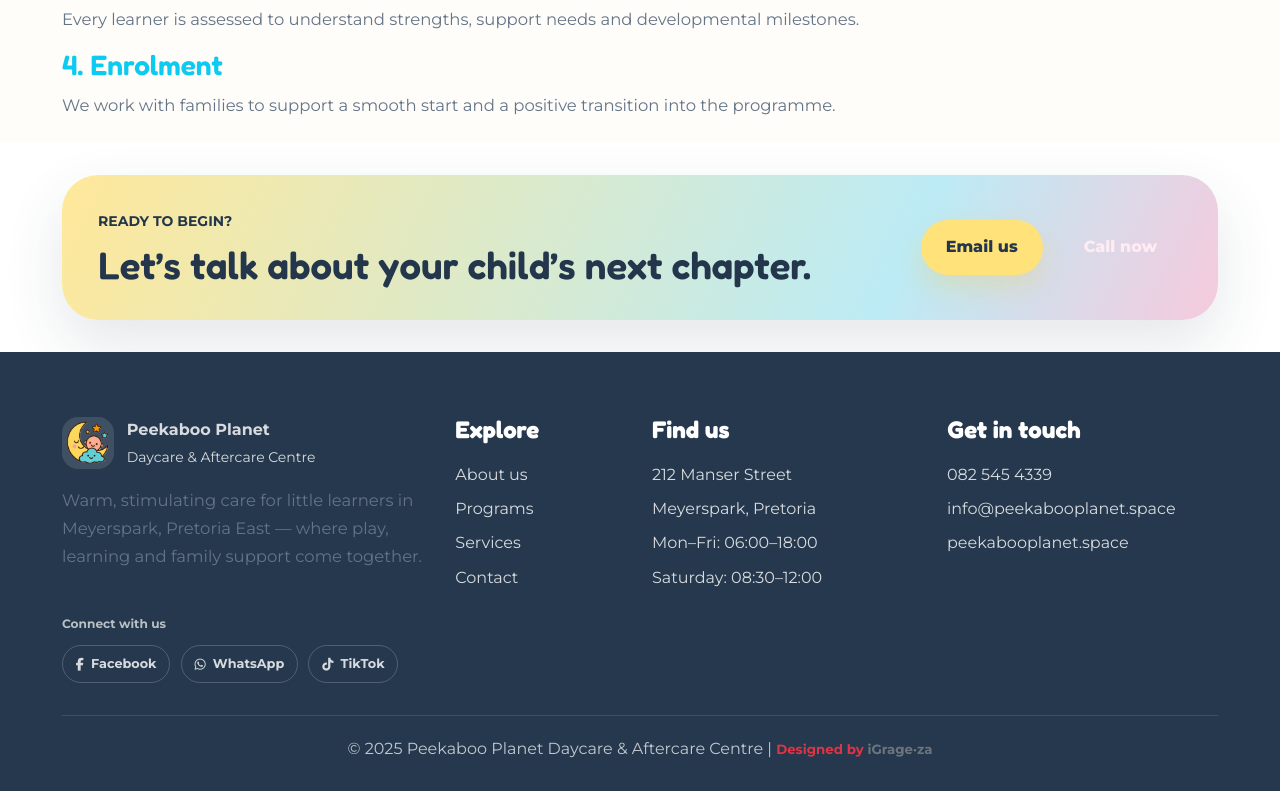
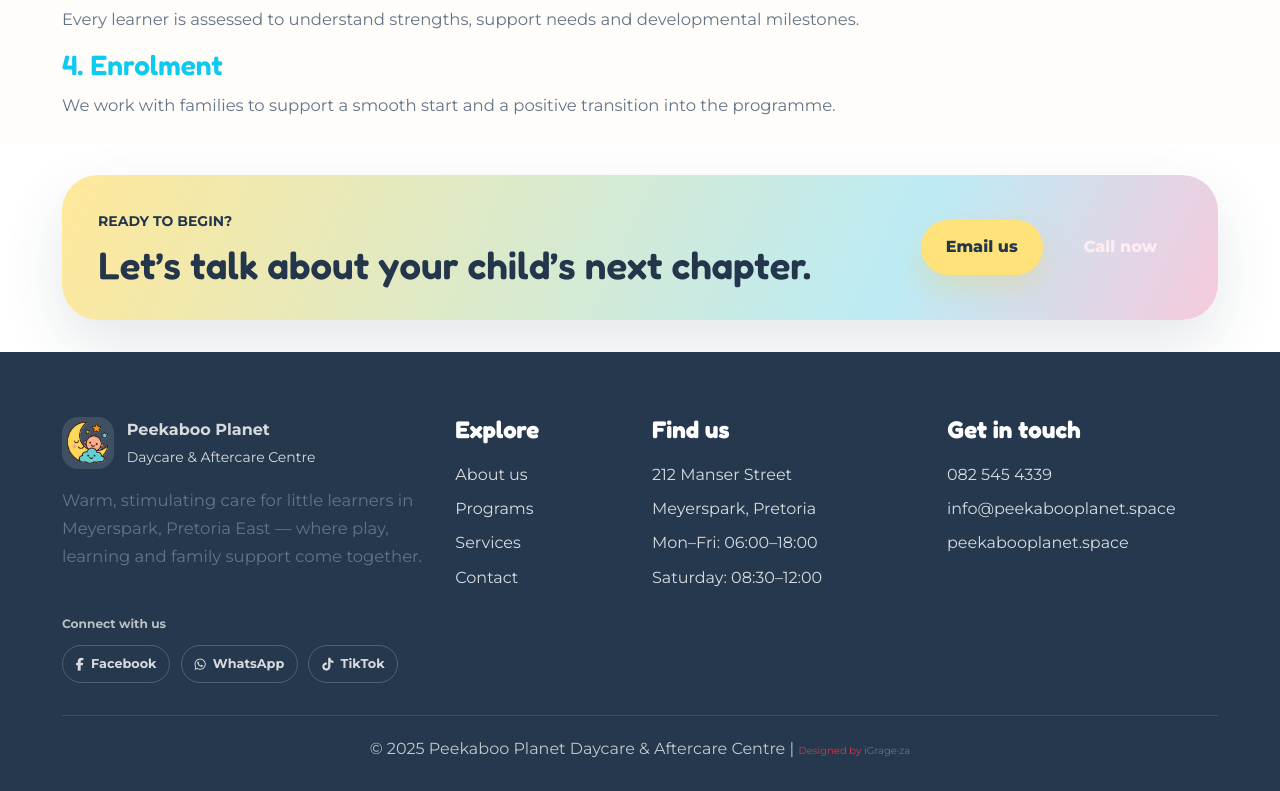
Before and after one commit to AstroGrage/Peekaboo-planet, a plain HTML site: page event.html in a window 1280 px wide. Shown: the part 425-1216 px from the top of the page. Drawn offline with nearby package versions, Linux system fonts and the light colour scheme.

Commit message:
Update website

```diff
--- a/event.html
+++ b/event.html
@@ -104,7 +104,7 @@
           <a href="https://tiktok.com/@peekabooplanetdaycare" target="_blank" rel="noreferrer"><i class="fab fa-tiktok"></i> TikTok</a>
       </nav>
     </div>
-    <div class="footer-bottom">© 2025 Peekaboo Planet Daycare &amp; Aftercare Centre | <span class="d-block fw-bold text-danger d-md-inline " style="font-size: smaller;">Designed by <a class="text-muted" href="https://igrage.web.app/web-dev.html" target="_blank" rel="noreferrer">iGrage·za</a></span></div>
+     <div class="footer-bottom">© 2025 Peekaboo Planet Daycare &amp; Aftercare Centre | <span class="d-block text-danger d-md-inline " style="font-size: 10px;">Designed by <a class="text-muted" href="https://igrage.web.app/web-dev.html" target="_blank" rel="noreferrer">iGrage·za</a></span></div>
   </div>
 </footer>
 
```
